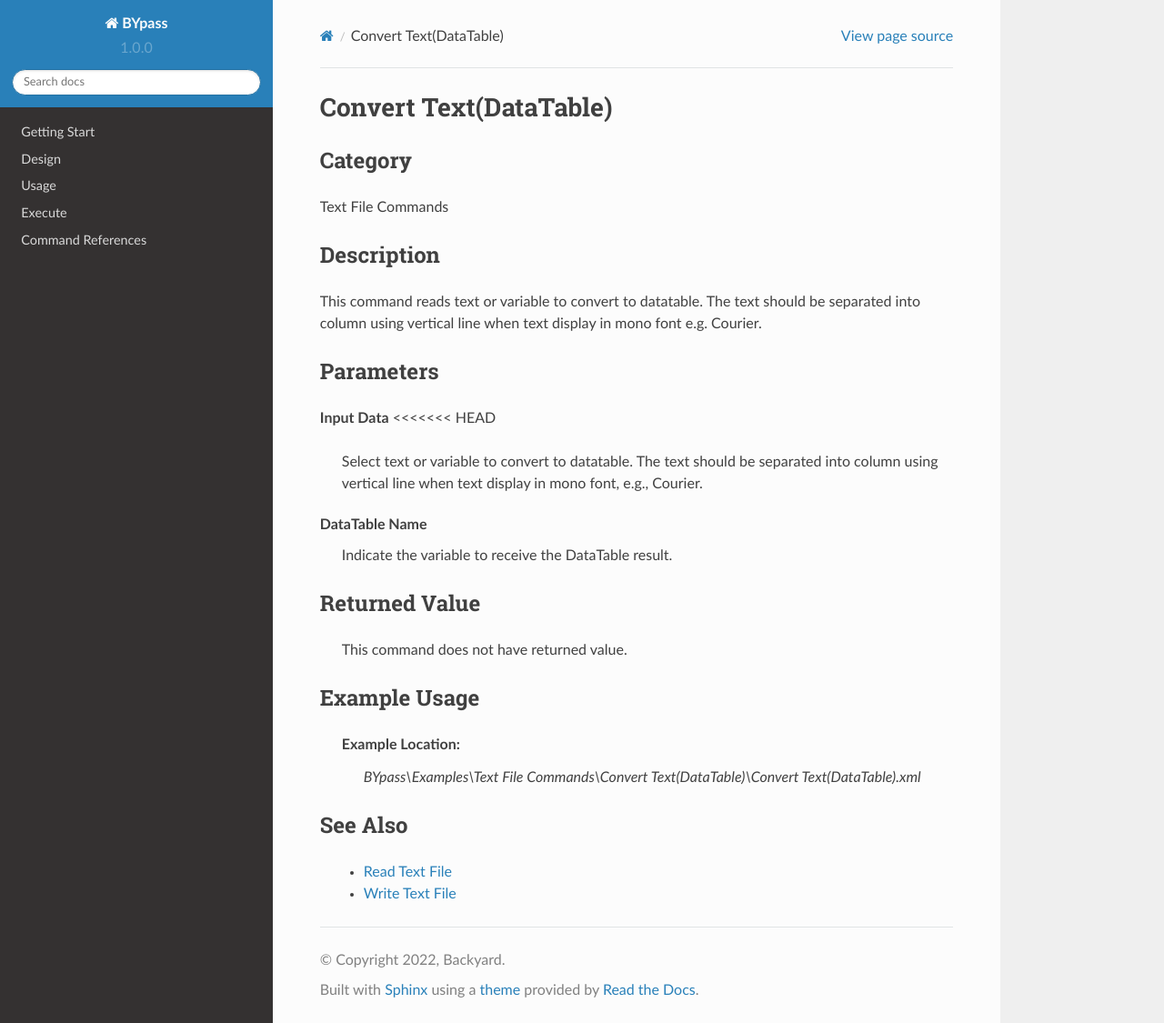
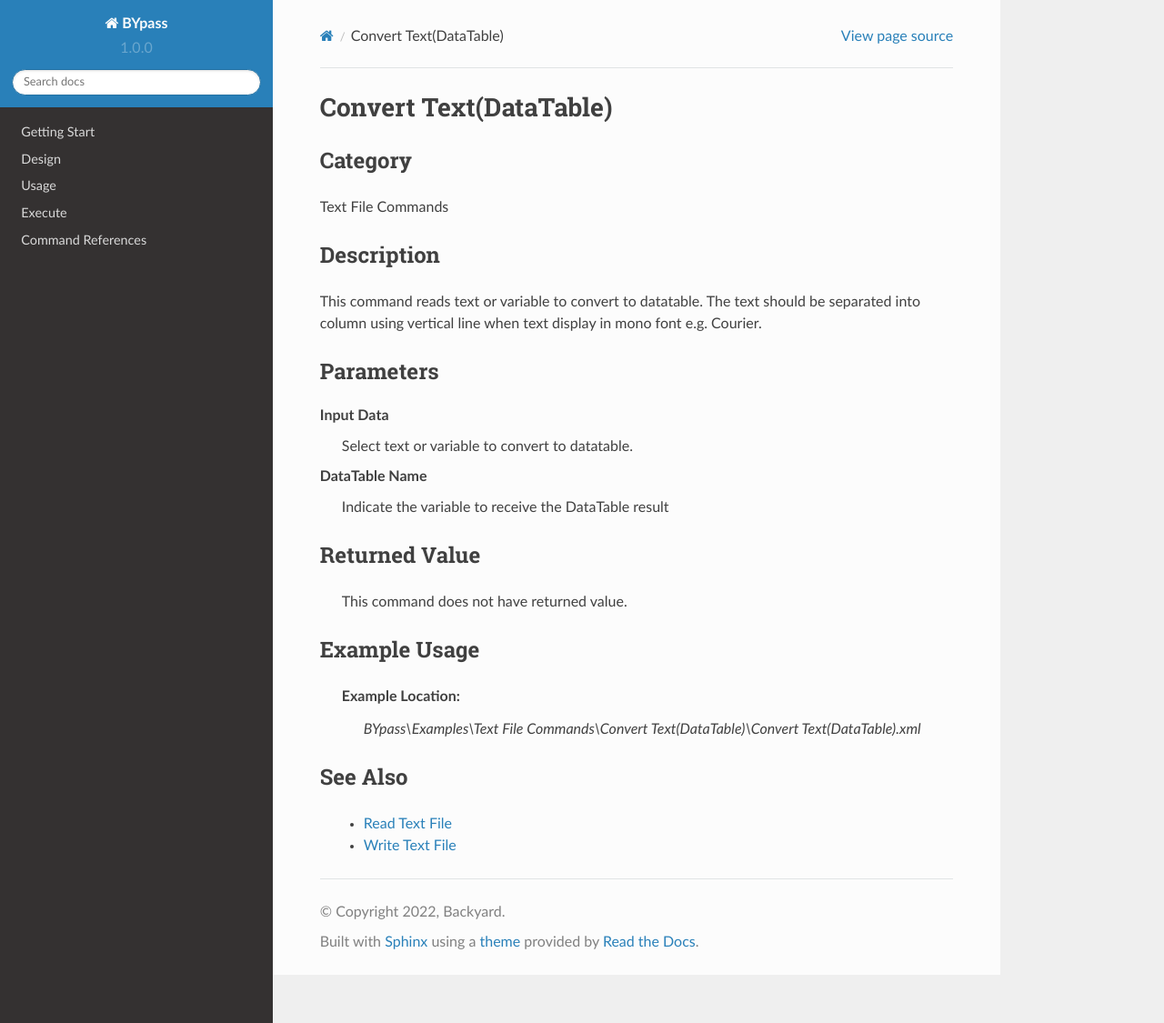
Before and after one commit to stupidmankind/BYpassDoc, a Sphinx documentation site: the page built from docs/source/commands/converttexttable.rst, in a window 1280 px wide and 1125 px high. Shown: the whole window at 91% size. Built offline with Sphinx 7.4.7 and the Read the Docs theme 2.0.0, drawn with Linux system fonts in a browser that asks for light colours.

Commit message:
Update converttexttable.rst
edit description

```diff
--- a/docs/source/commands/converttexttable.rst
+++ b/docs/source/commands/converttexttable.rst
@@ -14,14 +14,10 @@ Parameters
 ----------
 
 **Input Data**
-<<<<<<< HEAD
-	Select text or variable to convert to datatable. The text should be separated into column using vertical line when text display in mono font, e.g., Courier.
-=======
 	Select text or variable to convert to datatable.
->>>>>>> eb5d8a6eb7f0387ebd96ef466c89247aa3a5d3d4
 
 **DataTable Name**
-	Indicate the variable to receive the DataTable result.
+	Indicate the variable to receive the DataTable result
 
 
 
```
